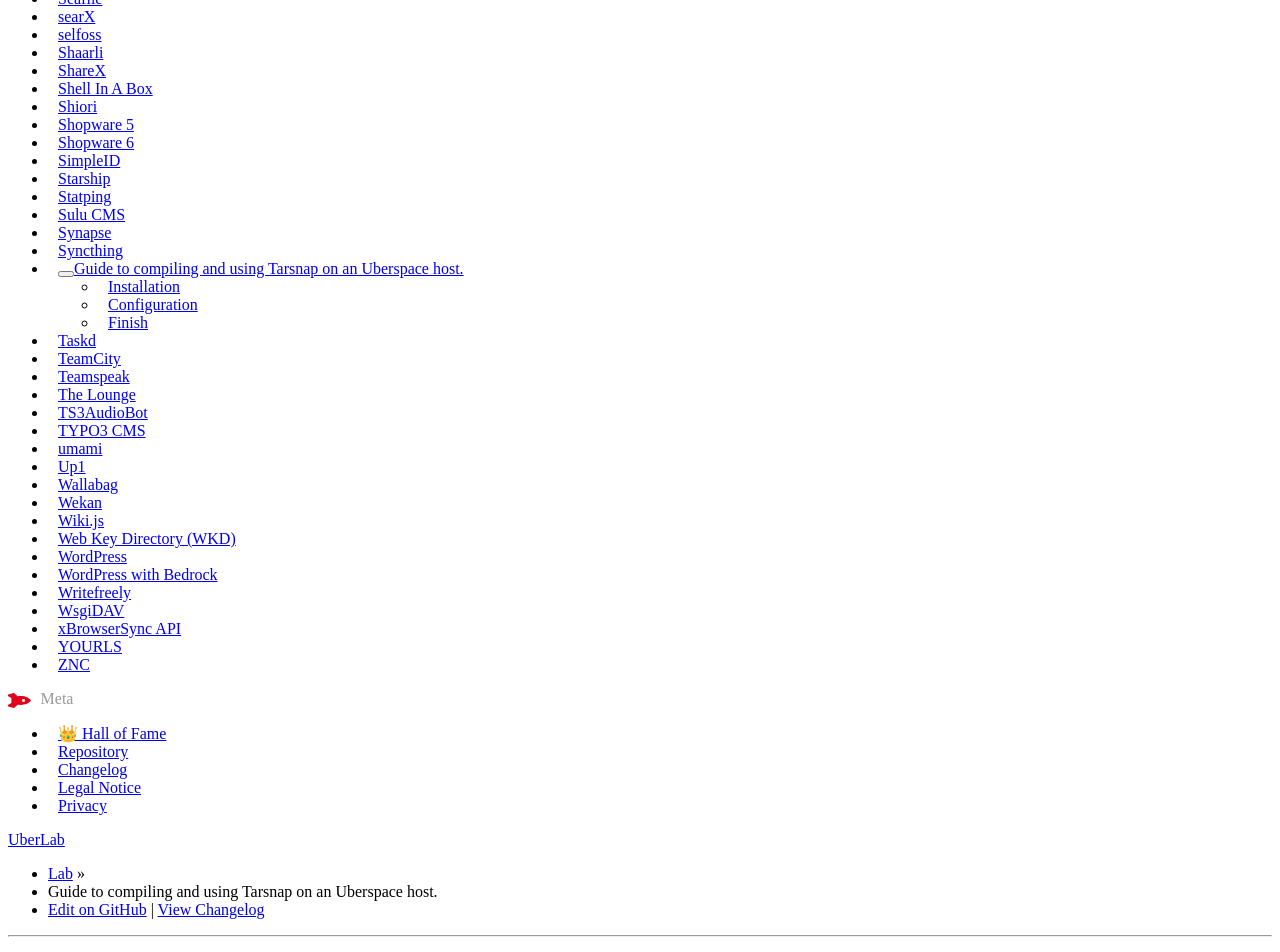
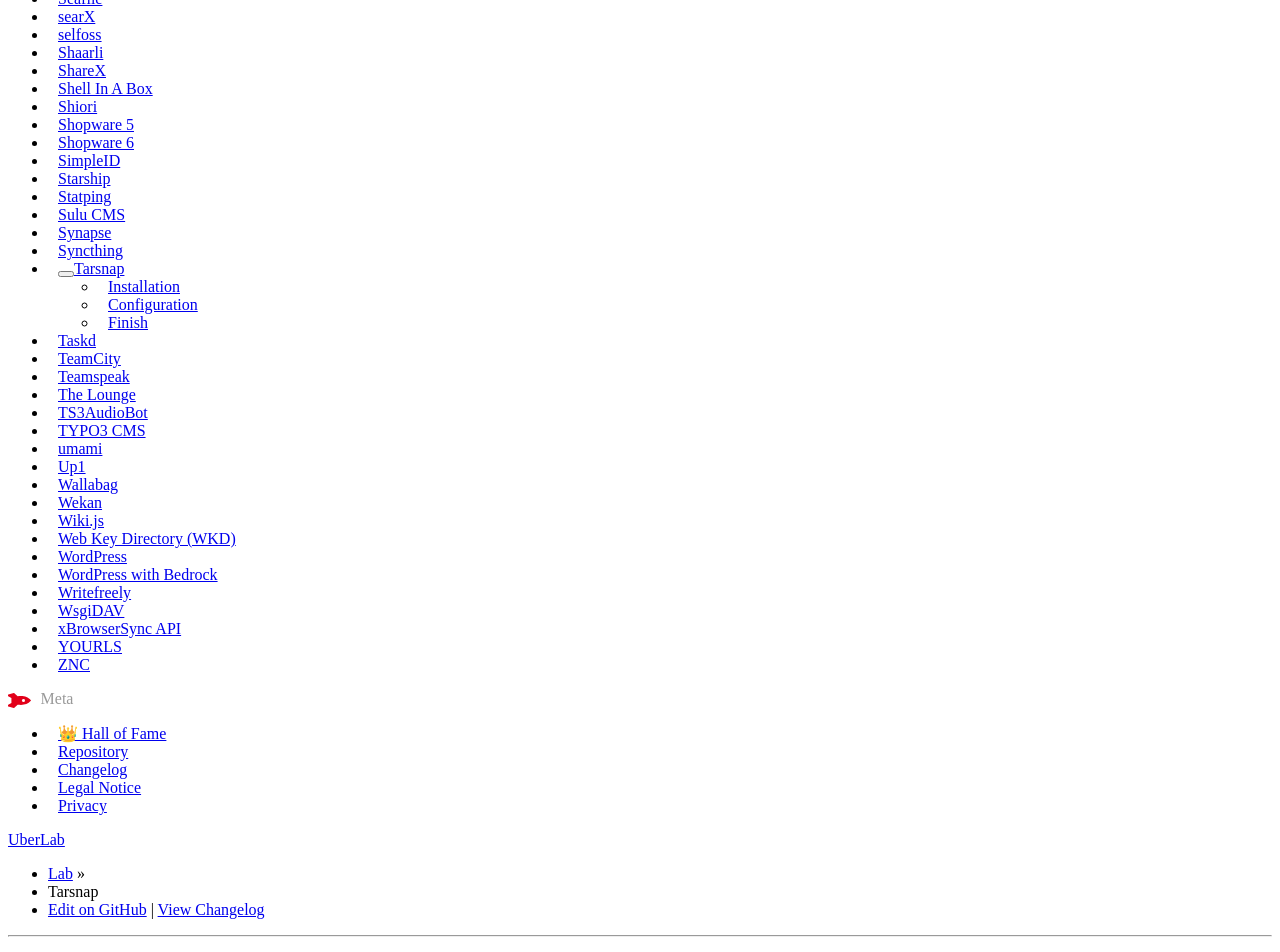
Before and after one commit to Uberspace/lab, a Sphinx documentation site: the page built from source/guide_tarsnap.rst, in a window 1280 px wide and 1400 px high, scrolled down 2434 px. Shown: the top 952 px of the window. Built offline with Sphinx 7.4.7 and the Read the Docs theme 2.0.0, drawn with Linux system fonts in a browser that asks for light colours; some of the changed text lies outside the part shown.

Commit message:
Update source/guide_tarsnap.rst
Co-authored-by: luto <m@luto.at>

```diff
--- a/source/guide_tarsnap.rst
+++ b/source/guide_tarsnap.rst
@@ -9,9 +9,9 @@
   .. image:: _static/images/tarsnap.png
       :align: center
 
-##########
-Guide to compiling and using Tarsnap on an Uberspace host.
-##########
+#######
+Tarsnap
+#######
 
 .. tag_list::
 
```
